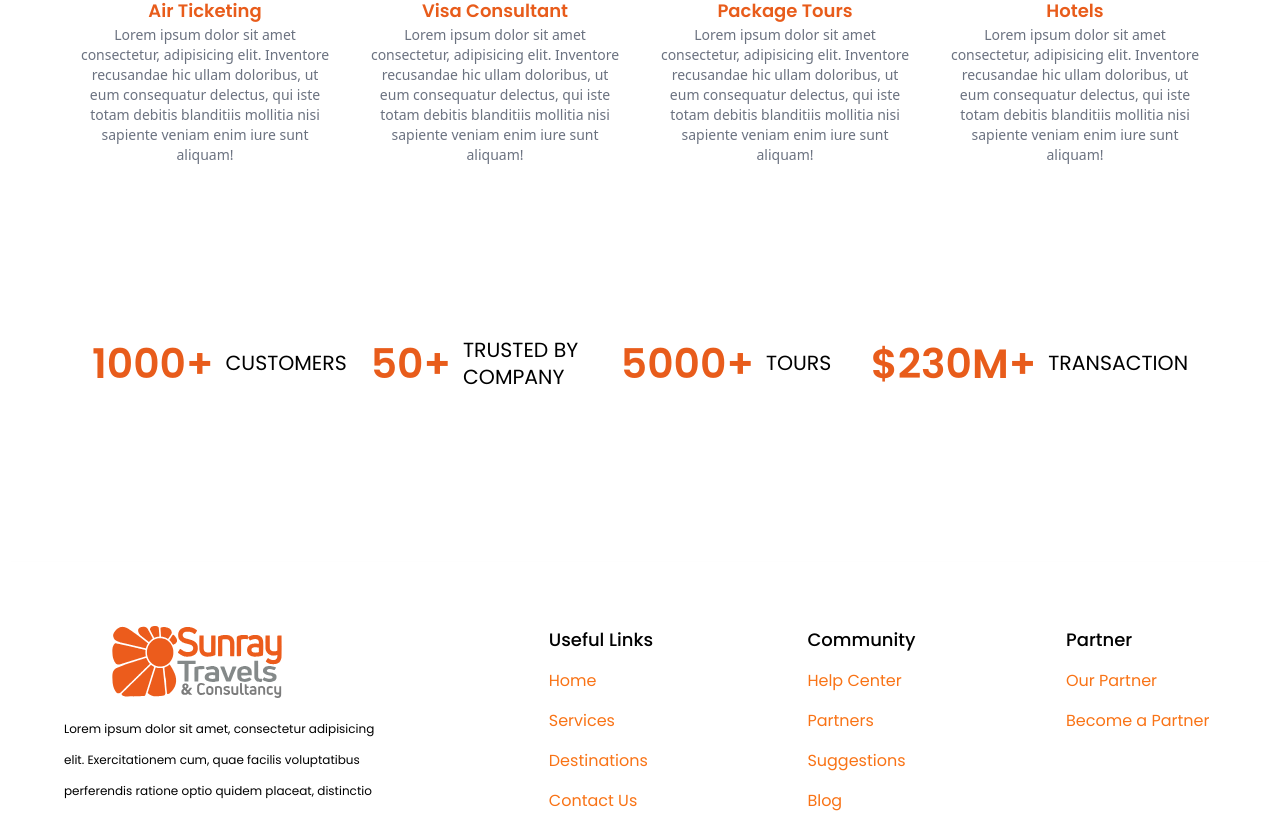
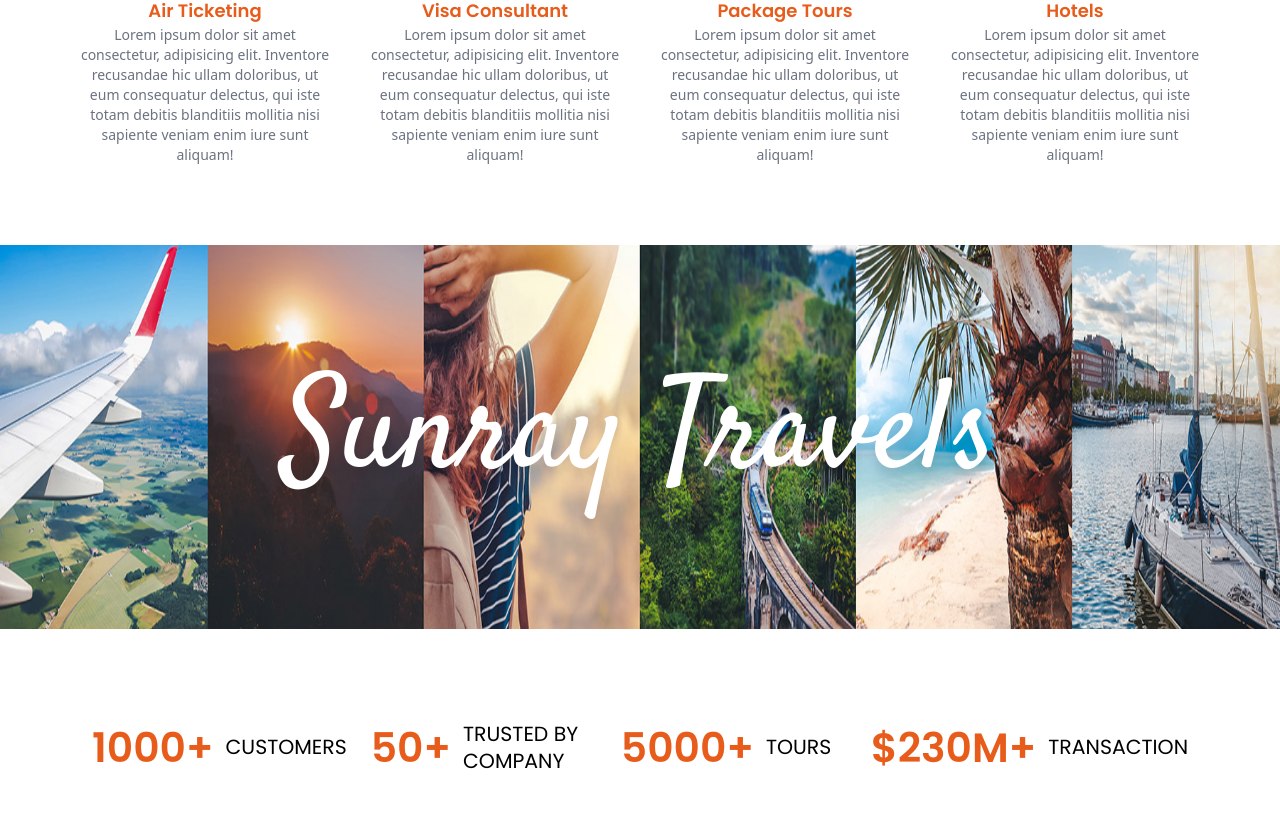
Before and after one commit to kingpasan/sunraywebsite, a React (Vite) app: page / in a window 1280 px wide. Shown: the part 1315-2128 px from the top of the page. Built offline with nearby package versions, Linux system fonts and the light colour scheme.

Commit message:
travel banner added

```diff
--- a/src/assets/index.js
+++ b/src/assets/index.js
@@ -11,5 +11,6 @@ import tickets from './ticket.svg'
 import hotel from './hotel.png'
 import tour from './tour.png'
 import visa from './visa.png'
+import bn_travel from './travel-banner.jpeg'
 
-export { logo, menu, close, bg_test, instagram, facebook, linkedin, twitter, tickets, hotel, tour, visa, sigiriya }
+export { logo, menu, close, bg_test, instagram, facebook, linkedin, twitter, tickets, hotel, tour, visa, sigiriya, bn_travel }
--- /dev/null
+++ b/src/components/TravelBanner.jsx
@@ -0,0 +1,19 @@
+import React from 'react'
+import { bn_travel } from '../assets'
+import ParallaxImage from './ParallaxImage'
+
+const TravelBanner = () => {
+  return (
+    <section>
+      <ParallaxImage backgroundImage={bn_travel}>
+        <div className={`flex flex-col sm:py-32 py-12`}>
+          <div className='font-satisfy text-6xl lg:text-9xl  text-center drop-shadow-xl text-white'>
+            Sunray Travels
+          </div>
+        </div>
+      </ParallaxImage>
+    </section>
+  )
+}
+
+export default TravelBanner
--- a/src/components/index.js
+++ b/src/components/index.js
@@ -5,5 +5,6 @@ import Loader from './Loader'
 import ParallaxImage from './ParallaxImage'
 import Services from './Services'
 import Stats from './Stats'
+import TravelBanner from './TravelBanner'
 
-export { NavBar, Hero, Footer, Loader, ParallaxImage, Services, Stats }
+export { NavBar, Hero, Footer, Loader, ParallaxImage, Services, Stats, TravelBanner }
--- a/src/pages/HomePage.jsx
+++ b/src/pages/HomePage.jsx
@@ -1,13 +1,12 @@
 import React from 'react'
-import { Hero, Services, Stats } from '../components'
-
-
+import { Hero, Services, Stats, TravelBanner } from '../components'
 
 const HomePage = () => {
   return (
     <>
       <Hero />
       <Services />
+      <TravelBanner />
       <Stats />
     </>
   )
```
Also changed, not shown: src/assets/travel-banner.jpeg (added).
